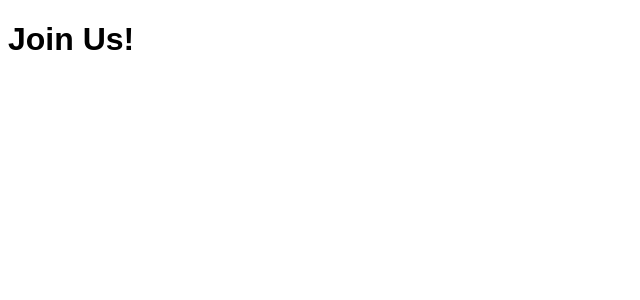
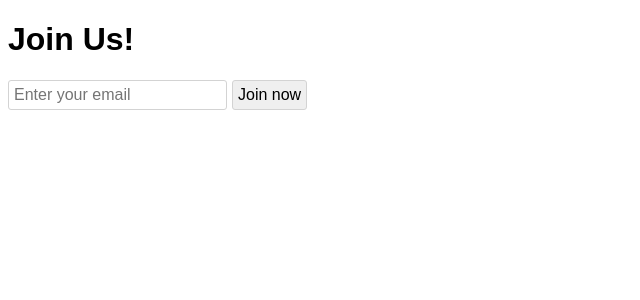
Before and after one commit to vinhlee95/node-mysql-email, a React (Create React App) app in the folder client/: page / in a window 1280 px wide. Shown: the top 300 px of the page, without its empty margins (0-640 px from the left). Built offline with nearby package versions, Linux system fonts and the light colour scheme.

Commit message:
add styling for the form

```diff
--- a/client/package.json
+++ b/client/package.json
@@ -7,7 +7,8 @@
     "dotenv": "^6.2.0",
     "react": "^16.7.0",
     "react-dom": "^16.7.0",
-    "react-scripts": "2.1.2"
+    "react-scripts": "2.1.2",
+    "styled-components": "^4.1.3"
   },
   "scripts": {
     "start": "react-scripts start",
--- a/client/public/index.html
+++ b/client/public/index.html
@@ -13,6 +13,9 @@
 			body {
 				font-family: sans-serif;
 			}
+			button, input {
+				font-size: 1rem;
+			}
 		</style>
     <title>Join Us</title>
   </head>
--- a/client/src/components/App.js
+++ b/client/src/components/App.js
@@ -1,4 +1,5 @@
 import React, { Component } from 'react';
+import Form from './Form';
 
 class App extends Component {
 
@@ -10,6 +11,7 @@ class App extends Component {
     return (
       <div className="App">
         <h1>Join Us!</h1>
+				<Form />
       </div>
     );
   }
--- /dev/null
+++ b/client/src/components/Form.js
@@ -0,0 +1,46 @@
+import React, { Component } from 'react';
+import styled from 'styled-components';
+
+const Button = styled.button`
+	padding: 5px 5px;
+	border-radius: 3px;
+	border: 1px solid lightgrey;
+	cursor: pointer;
+`
+
+const Input = styled.input`
+	padding: 5px 5px;
+	border-radius: 3px;
+	border: 1px solid lightgrey;
+	margin-right: 5px;
+
+	:focus {
+		outline: none;
+	}
+`
+
+class Form extends Component {
+
+	submitUser = (e) => {
+		e.preventDefault();
+
+	}
+
+	render() {
+		return (
+			<form onSubmit={this.submitUser}>
+				<Input
+					placeholder='Enter your email'
+				/>
+				<Button
+					type='submit'
+					onClick={this.submitUser}
+				>
+					Join now
+				</Button>
+			</form>
+		)
+	}
+}
+
+export default Form;
```
Also changed, not shown: 1 other file (tests, documents, lock files or other folders).
